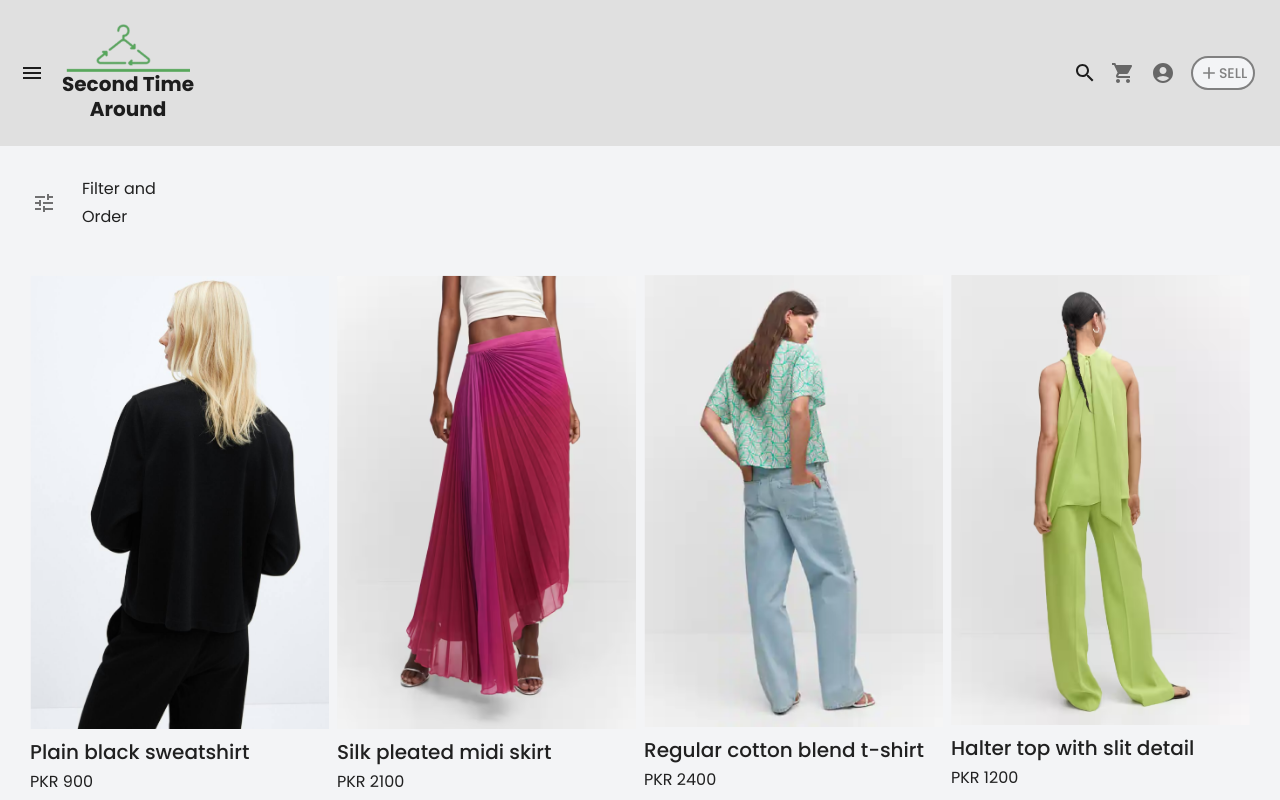
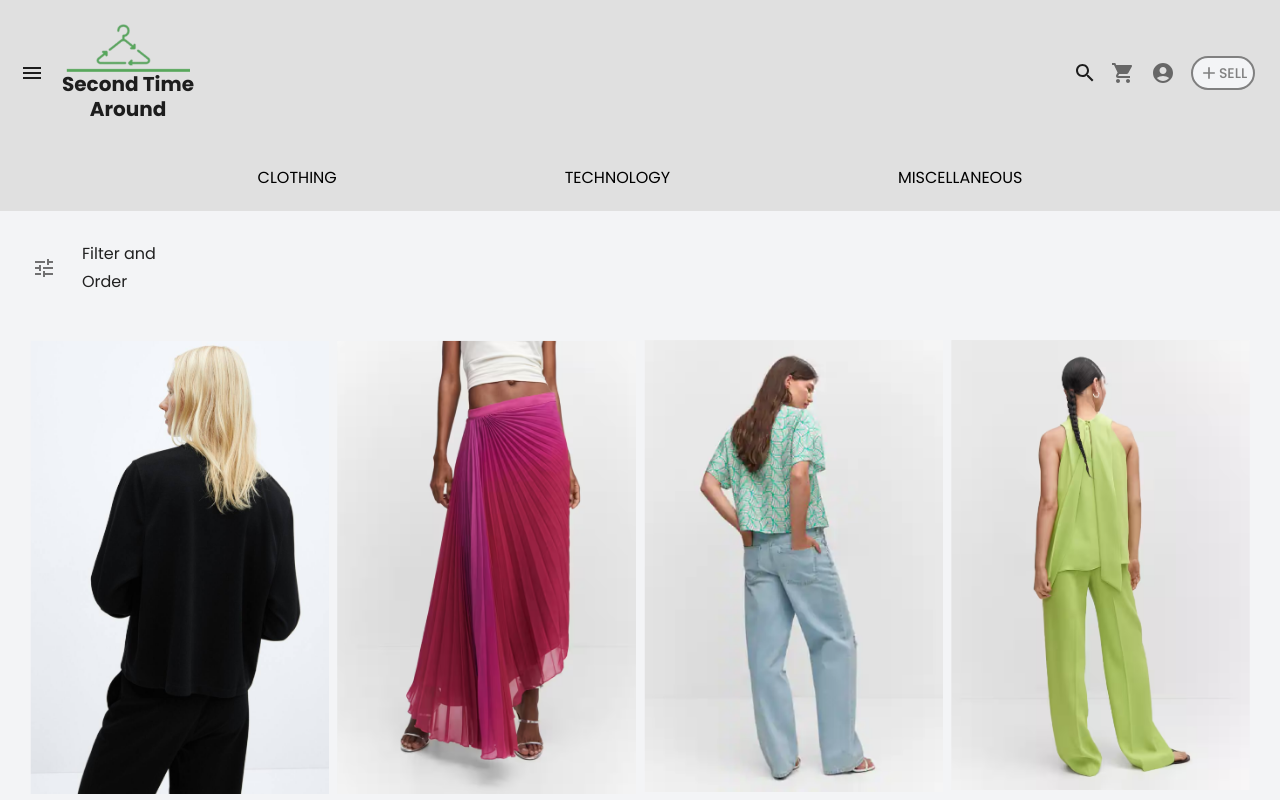
Before and after one commit to Aisha630/SE-Project, a React (Create React App) app in the folder frontend/: page /shop in a window 1280 px wide. Shown: the top 800 px of the page. Built offline with nearby package versions, Linux system fonts and the light colour scheme.

Commit message:
extra toolbar for navigation to main categories

```diff
--- /dev/null
+++ b/frontend/src/components/maincategoriestoolbar.js
@@ -0,0 +1,26 @@
+import React from 'react'
+import { Button, AppBar, Toolbar, Box, Typography } from '@mui/material'
+
+const MainCategoryToolbar = () => {
+
+    const navItems = ['Clothing', 'Technology', 'Miscellaneous']
+
+    const handleMainCategory = (event) => {
+        console.log(event);
+    }
+  return (
+    <AppBar component={'nav'} position="static" color="default" sx={{ backgroundColor:"#e0e0e0", boxShadow: "none", borderBottom: "1px solid #e0e0e0" }}>
+        <Toolbar sx={{ justifyContent: 'center', width: '80%', margin: '0 auto' }}>
+            <Box sx={{ display: 'flex', justifyContent: 'space-between', width: '80%', flexWrap:'wrap'}}>
+                {navItems.map((item) => (
+                    <Button key={item} onClick={() => handleMainCategory(item)} sx={{ color: 'black', fontSize: '1.2rem' }}>
+                        <Typography variant="body1">{item}</Typography>
+                    </Button>
+                ))}
+            </Box>
+        </Toolbar>
+    </AppBar>
+  )
+}
+
+export default MainCategoryToolbar
--- a/frontend/src/pages/shop.js
+++ b/frontend/src/pages/shop.js
@@ -1,4 +1,4 @@
-import React, {useState} from 'react'
+import React, { useState } from 'react'
 import { Drawer, Typography, Box, ListItemButton, ListItemIcon, ThemeProvider } from '@mui/material'
 import { Link as RouterLink } from "react-router-dom";
 import NavBar from '../components/navbarshop.js';
@@ -6,6 +6,7 @@ import theme from '../themes/homeTheme.js';
 import ProductList from '../components/productlisting.js';
 import TuneIcon from '@mui/icons-material/Tune';
 import FilterMenu from '../components/filtermenu.js';
+import MainCategoryToolbar from '../components/maincategoriestoolbar.js';
 
 
 const ShopItems = () => {
@@ -23,6 +24,7 @@ const ShopItems = () => {
         { name: 'Product 11', image: 'https://via.placeholder.com/300', price: 800 },
         { name: 'Product 12', image: 'https://via.placeholder.com/300', price: 800 },
     ]
+
 
     const ListItemLink = ({ text, Icon, to }) => {
         const commonStyles = {
@@ -60,11 +62,16 @@ const ShopItems = () => {
     };
 
 
+
     return (
         <ThemeProvider theme={theme}>
             <Box>
                 <NavBar />
             </Box>
+
+
+            <MainCategoryToolbar />
+
             <Box display="flex" justifyContent="left" mt={2} ml={2} sx={{ width: "15%", fontWeight: "normal", }} >
                 <ListItemLink text={"Filter and Order"} Icon={TuneIcon} to={"#"} sx={{
                     '&:hover': {
@@ -76,14 +83,13 @@ const ShopItems = () => {
                 }} />
             </Box>
 
-
             <Drawer
                 anchor='top'
                 open={isFilterMenuOpen}
                 onClose={handleDrawerClose}
-                style={{ opacity: 0.95}}
+                style={{ opacity: 0.95 }}
             >
-                <FilterMenu closeFilterMenu={handleDrawerClose}/>
+                <FilterMenu closeFilterMenu={handleDrawerClose} />
             </Drawer>
 
             <Box sx={{ padding: '30px' }}>
```
